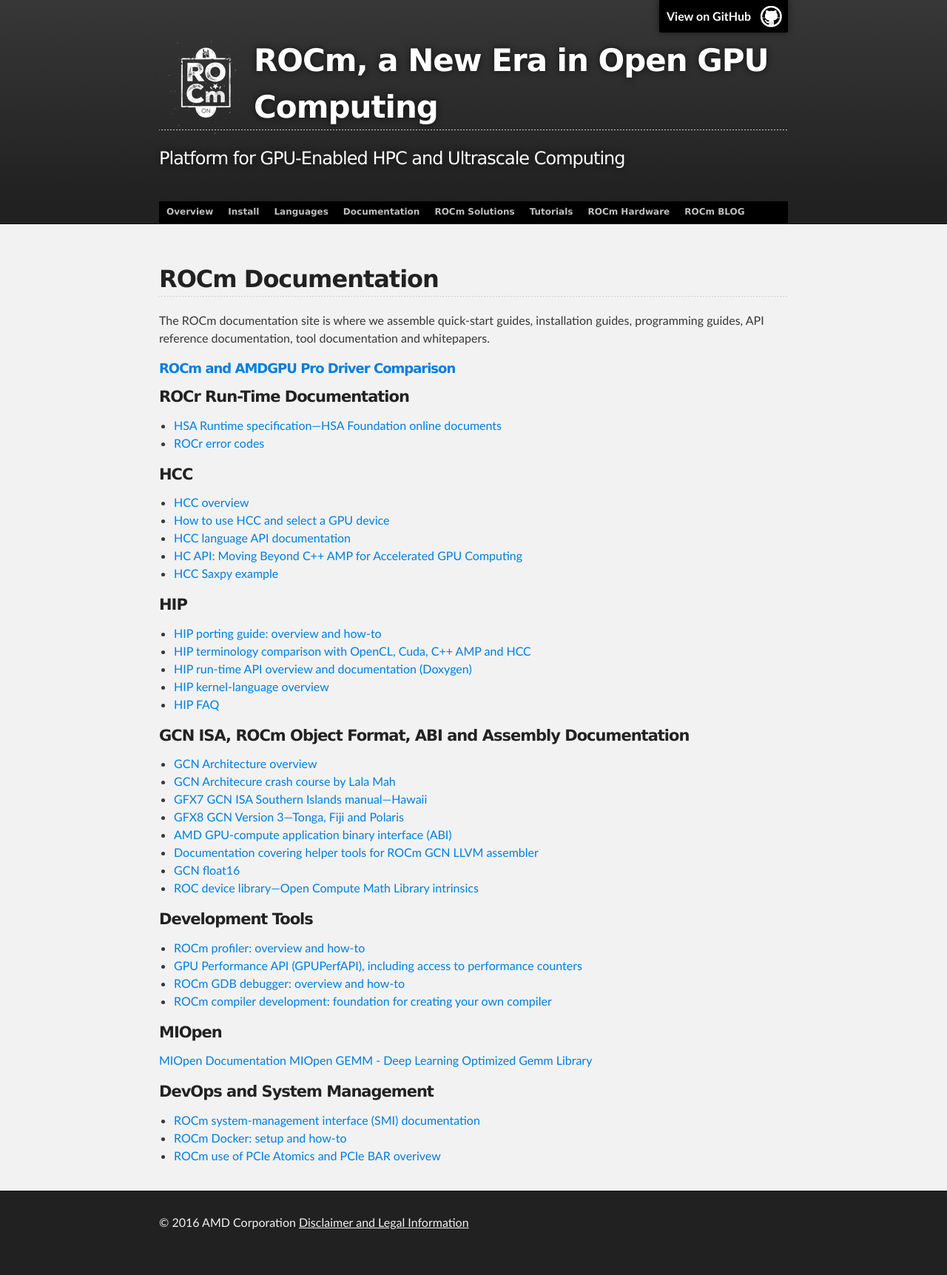
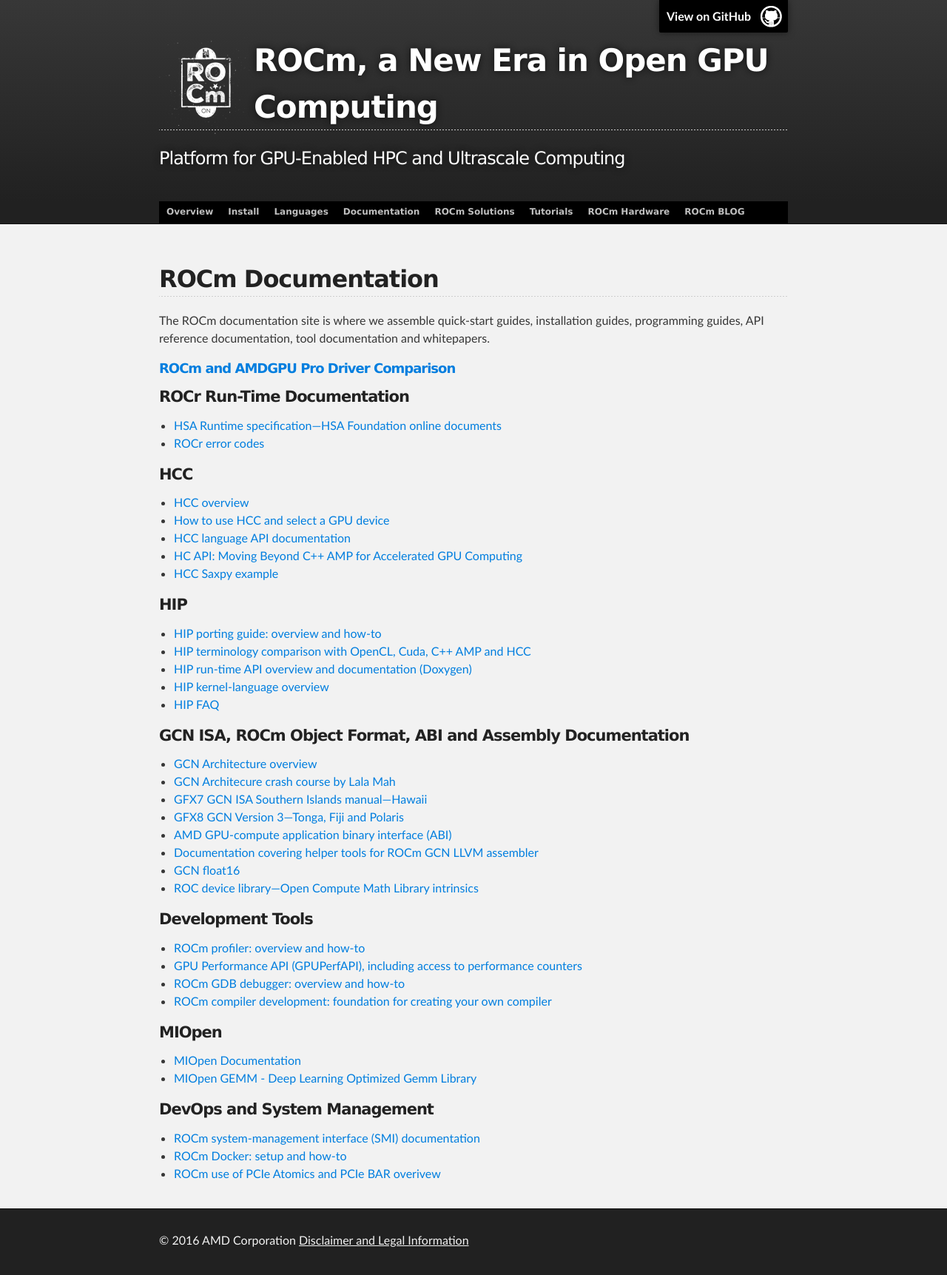
Before and after one commit to ROCm/ROCm.github.io, a Jekyll site: the page built from documentation.md, in a window 1280 px wide. Shown: the whole page at 74% size. Built offline with Jekyll 4.4.1, drawn with Linux system fonts in a browser that asks for light colours; before the commit the page ends 1699 px from its top, so only the background shows below that.

```diff
--- a/documentation.md
+++ b/documentation.md
@@ -51,8 +51,9 @@ The ROCm documentation site is where we assemble quick-start guides, installatio
 * [ROCm compiler development: foundation for creating your own compiler](ROCmCompilerKit.html)
 
 #### MIOpen
-[MIOpen Documentation](https://rocmsoftwareplatform.github.io/MIOpen/doc/html/)
-[MIOpen GEMM - Deep Learning Optimized Gemm Library](https://rocmsoftwareplatform.github.io/MIOpenGEMM/doc/html/)
+
+* [MIOpen Documentation](https://rocmsoftwareplatform.github.io/MIOpen/doc/html/)
+* [MIOpen GEMM - Deep Learning Optimized Gemm Library](https://rocmsoftwareplatform.github.io/MIOpenGEMM/doc/html/)
 
 #### DevOps and System Management
 
```
